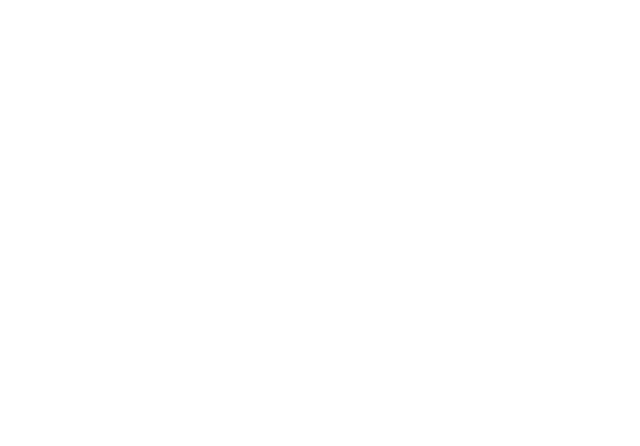
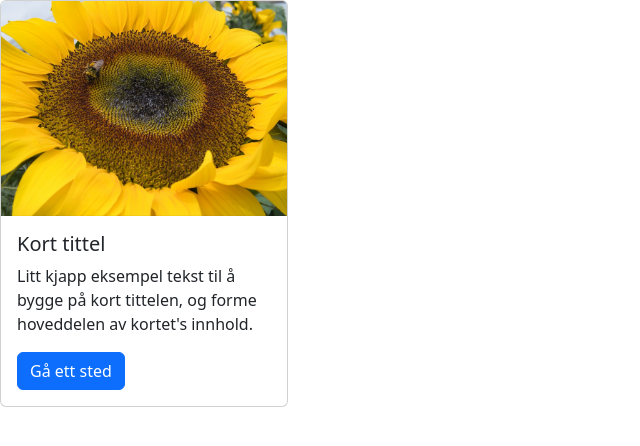
Before and after one commit to fabzzerio/2it-bootstrap, a plain HTML site: page 11.0 Bootstrap Intro/index.html in a window 1280 px wide. Shown: the whole page, without its empty margins (0-640 px from the left). Drawn offline with nearby package versions, Linux system fonts and the light colour scheme.

Commit message:
lagt til bootstrap bilde og utseende form

```diff
--- a/11.0 Bootstrap Intro/index.html
+++ b/11.0 Bootstrap Intro/index.html
@@ -14,8 +14,16 @@
 
 <body>
   <div class="flex-container">
-    <!-- TODO 2: Add the Bootstrap Prebuilt Card here -->
-    <!-- TODO 3: Change the image src to display the flower.jpg image. -->
+    <div class="card" style="width: 18rem;">
+      <img src="./flower.jpg" class="card-img-top" alt="sunflower">
+      <div class="card-body">
+        <h5 class="card-title">Kort tittel</h5>
+        <p class="card-text">Litt kjapp eksempel tekst til å bygge på kort tittelen, og forme hoveddelen av kortet's
+          innhold.
+        </p>
+        <a href="#" class="btn btn-primary">Gå ett sted</a>
+      </div>
+    </div>
   </div>
 </body>
 
```
